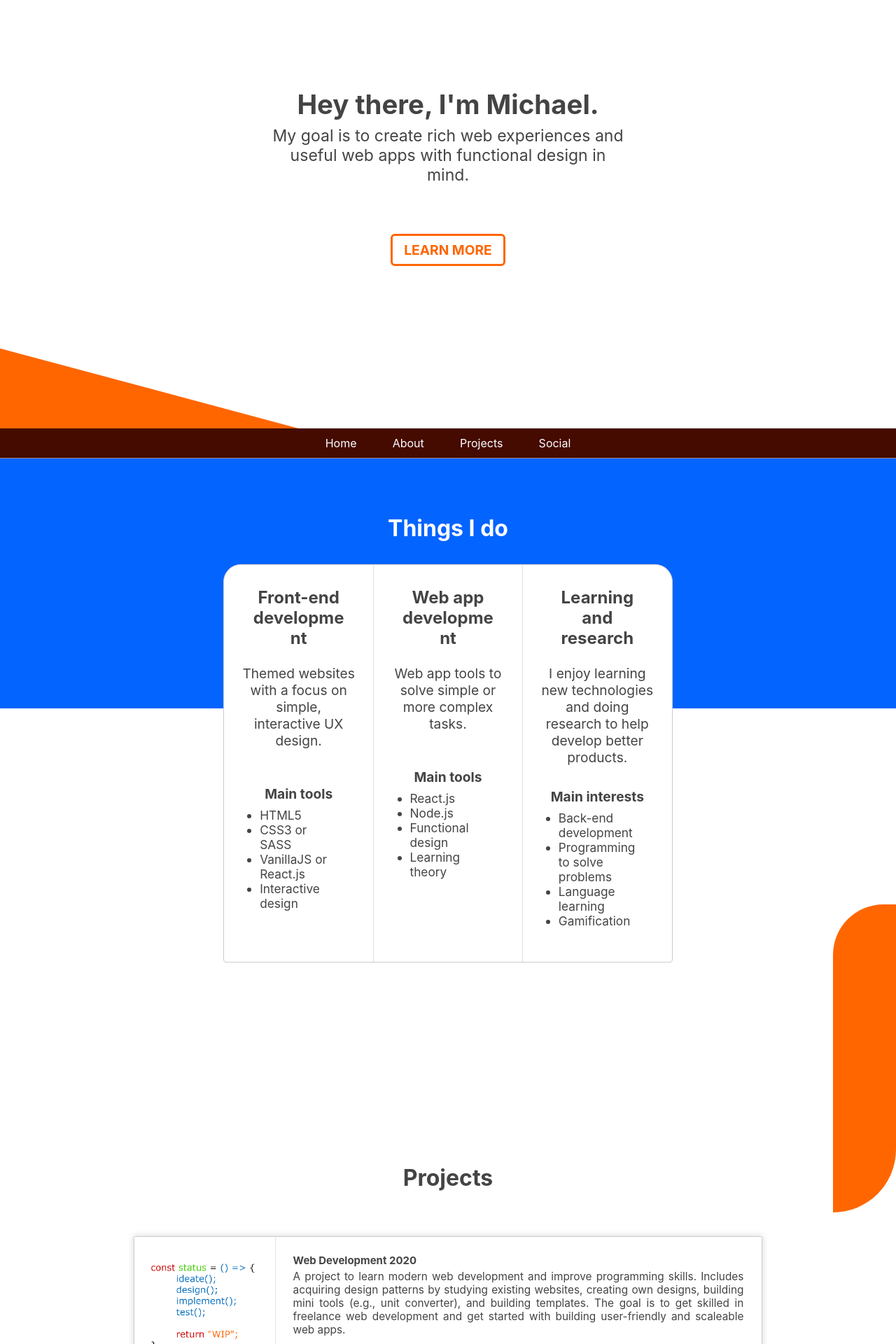
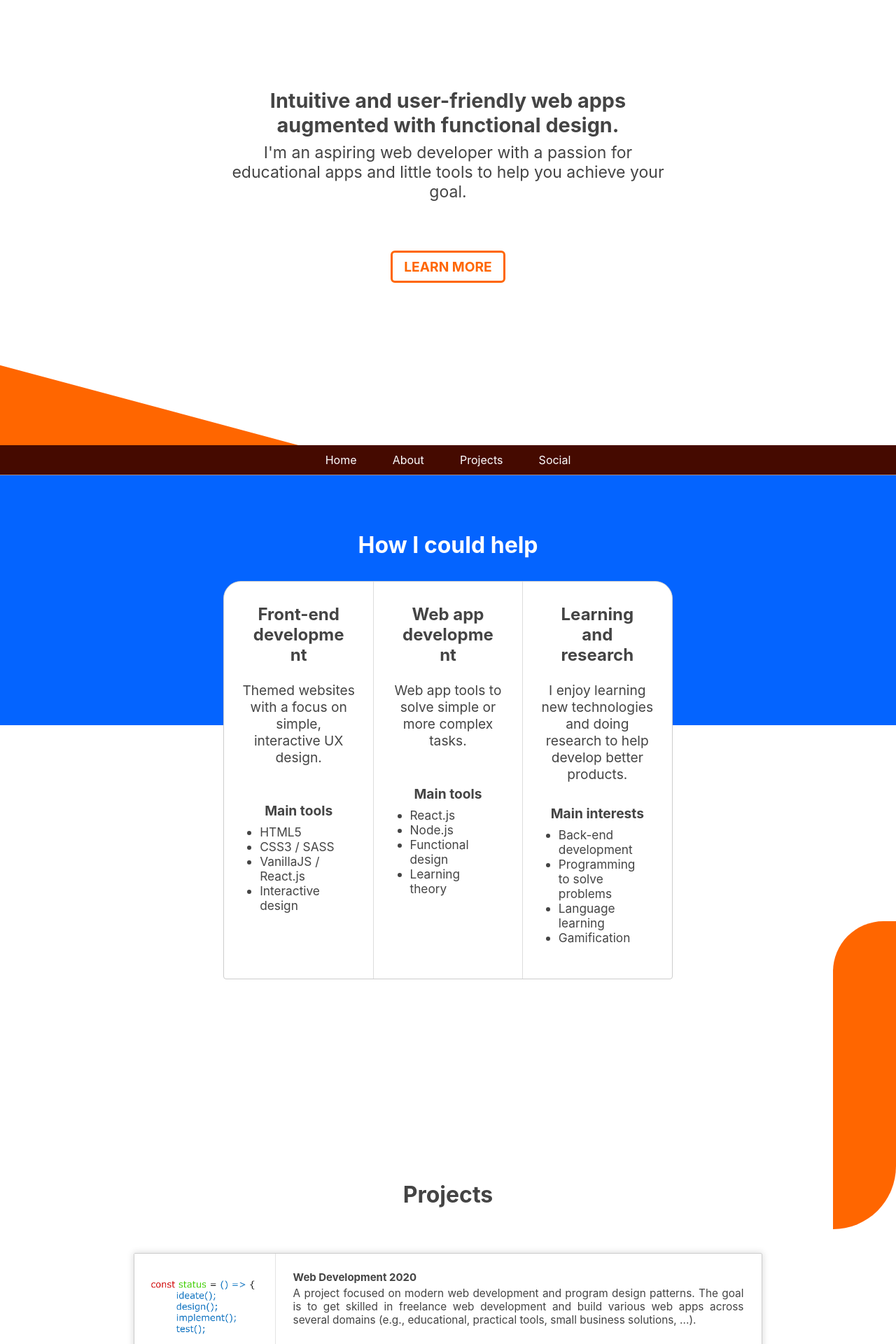
Before and after one commit to Str4yWolf/portfolio, a React (Create React App) app: page / in a window 1280 px wide. Shown: the part 140-2060 px from the top of the page at 70% size. Built offline with nearby package versions, Linux system fonts and the light colour scheme.

Commit message:
Content change / refactor scroll behaviour

```diff
--- a/src/App.js
+++ b/src/App.js
@@ -28,29 +28,13 @@ const App = () => {
     }
   }
 
-  const navItems = [{ title: 'Home', href: '#App', scroll: function() { window.scroll({
-                                          top: 0,
-                                          left: 0,
-                                          behavior: 'smooth'
-                                        })} },
-                    { title: 'About', href: '#specialization', scroll: function() { window.scroll({
-                                          top: 600,
-                                          left: 0,
-                                          behavior: 'smooth'
-                                        })} },
-                    { title: 'Projects', href: '#projects' , scroll: function() { window.scroll({
-                                          top: 1450,
-                                          left: 0,
-                                          behavior: 'smooth'
-                                        })}},
-                    { title: 'Social', href: '#footer', scroll: function() { window.scroll({
-                                          top: 3000,
-                                          left: 0,
-                                          behavior: 'smooth'
-                                        })} }];
+  const navItems = [{ title: 'Home', href: '#App' },
+                    { title: 'About', href: '#specialization' },
+                    { title: 'Projects', href: '#projects' },
+                    { title: 'Social', href: '#footer' }];
   const projectItems = [{ image: ProjectWIP,
                           title: 'Web Development 2020',
-                          description: 'A project to learn modern web development and improve programming skills. Includes acquiring design patterns by studying existing websites, creating own designs, building mini tools (e.g., unit converter), and building templates. The goal is to get skilled in freelance web development and get started with building user-friendly and scaleable web apps.',
+                          description: 'A project focused on modern web development and program design patterns. The goal is to get skilled in freelance web development and build various web apps across several domains (e.g., educational, practical tools, small business solutions, ...).',
                           role: 'Front-end developer, web designer, back-end developer',
                           tools: 'HTML5, CSS3, VanillaJS, React.js, Node.js, Express.js, SASS, MySQL',
                           demo: '',
@@ -68,7 +52,7 @@ const App = () => {
                           meta: 'Startup Project; Since December 2019' },
                         { image: ProjectKoyoLearning,
                           title: 'Koyo Learning',
-                          description: 'A gamified remote learning platform geared toward middle schoolers to help provide an immersive classroom experience. Hackathon idea to address the challenge of keeping up education in times of physical social distancing. The goal was to come up with and pitch an actionable business solution while developing and demonstrating a working prototype at the same time.',
+                          description: 'A gamified remote learning platform to provide an immersive classroom experience. Hackathon idea to help provide education in times of physical social distancing. The goal was to come up with and pitch an actionable business solution while developing and demonstrating a working prototype.',
                           role: 'Research analyst, gamification designer',
                           tools: 'Google Docs, AdobeXD',
                           demo: '',
@@ -77,7 +61,7 @@ const App = () => {
                           meta: 'EuVSVirus Hackathon; April 24 - 27, 2020' },
                           { image: ProjectKanaSensei,
                           title: 'Kana Sensei',
-                          description: 'A gamified web app to learn the Japanese phonetic script (Kana). A Bachelor\'s project preceded by research and followed by user evaluations. The goal was to research how the use of game design elements affects user learning experience. Key aspects were intuitive and minimalist design coupled together with learning guidance (explore, learn, test) and learning theory (Spaced Repetition).',
+                          description: 'A gamified web app to help learn the Japanese phonetic script (Kana). The goal was to research how the use of game design elements affects learning. Key aspects were intuitive and minimalist design combined with UX design and learning theory (Spaced Repetition).',
                           role: 'Front-end developer, UX / gamification designer, researcher',
                           tools: 'Vue.js, Quasar, WordPress',
                           demo: 'https://str4ywolf.github.io/#/',
@@ -93,22 +77,17 @@ const App = () => {
 
       <main id="about">
         <div className="about">
-          <h1>Hey there, I'm Michael.</h1>
+          <h2>Intuitive and user-friendly web apps augmented with functional design.</h2>
           <p>
-            My goal is to create rich web experiences and useful web apps with functional design in mind.
+             I'm an aspiring web developer with a passion for educational apps and little tools to help you achieve your goal.
           </p>
         </div>
 
         <GapSpacer height="10vh" />
 
-        <button
-          class="contact"
-          onClick={() => window.scroll({
-                                          top: 637,
-                                          left: 0,
-                                          behavior: 'smooth'
-                                        })}
-          >Learn more</button>
+        <a href="#specialization">
+          <button class="contact">Learn more</button>
+        </a>
 
         <div className="blocks">
           <span />
@@ -128,7 +107,7 @@ const App = () => {
 
         <div id="specialization" className="specialization">
           <GapSpacer height="6vh" />
-          <h1>Things I do</h1>
+          <h1>How I could help</h1>
           <div className="grid">
             <span>
               <h2>Front-end development</h2>
@@ -140,8 +119,8 @@ const App = () => {
                 <h4>Main tools</h4>
                 <ul>
                   <li>HTML5</li>
-                  <li>CSS3 or SASS</li>
-                  <li>VanillaJS or React.js</li>
+                  <li>CSS3 / SASS</li>
+                  <li>VanillaJS / React.js</li>
                   <li>Interactive design</li>
                 </ul>
               </p>
--- a/src/styles.scss
+++ b/src/styles.scss
@@ -5,6 +5,7 @@
 	color: #444;
 	text-align: center;
 	word-wrap: break-word;
+	scroll-behavior: smooth;
 }
 
 .mobile {
@@ -136,7 +137,7 @@ main {
 	.about {
 		position: relative;
 		top: 42px;
-		width: 40vw;
+		width: 50vw;
 		margin: 0 auto;
 		font-size: 120%;
 	}
```
Also changed, not shown: 1 other file (tests, documents, lock files or other folders).
